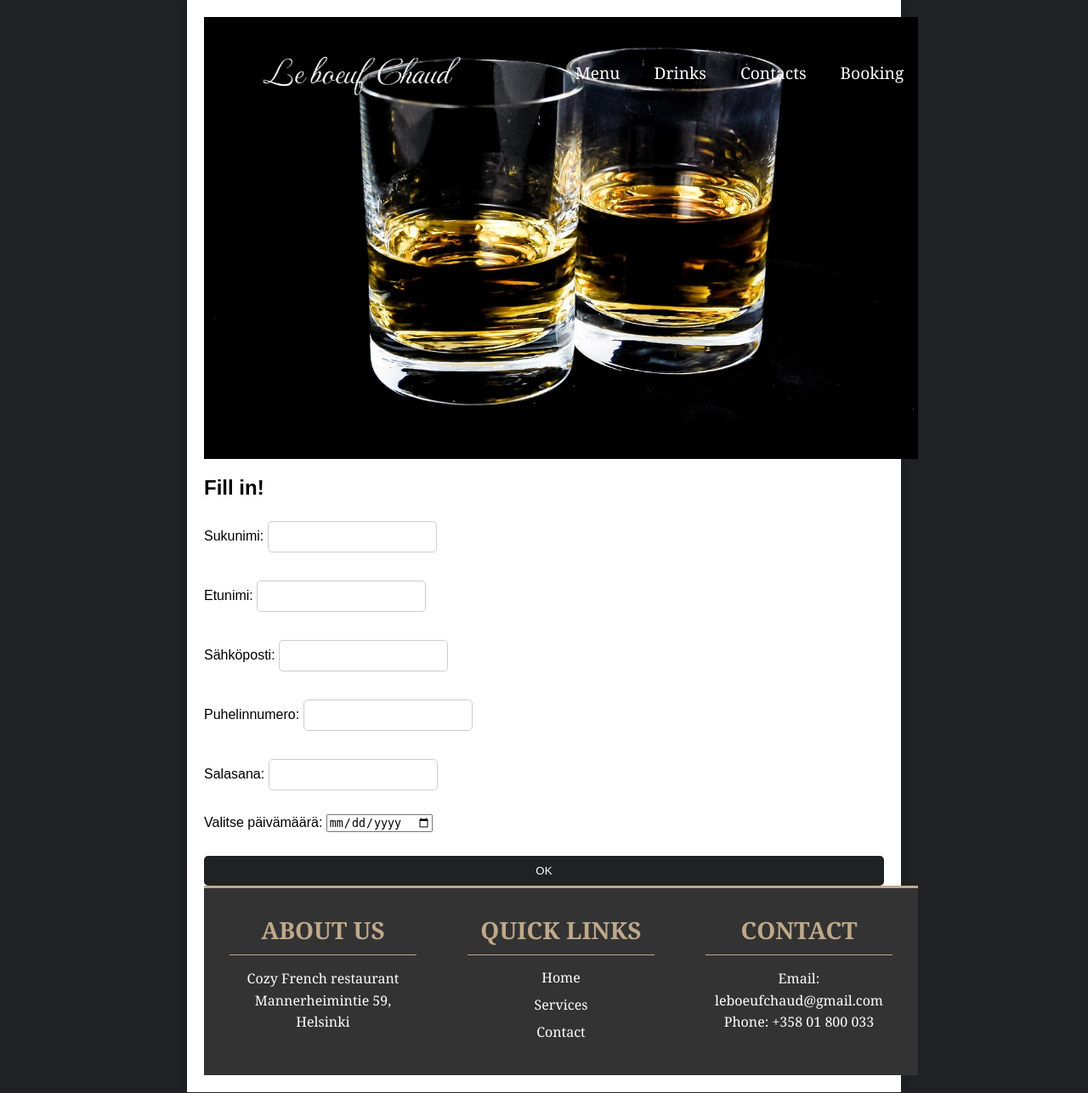
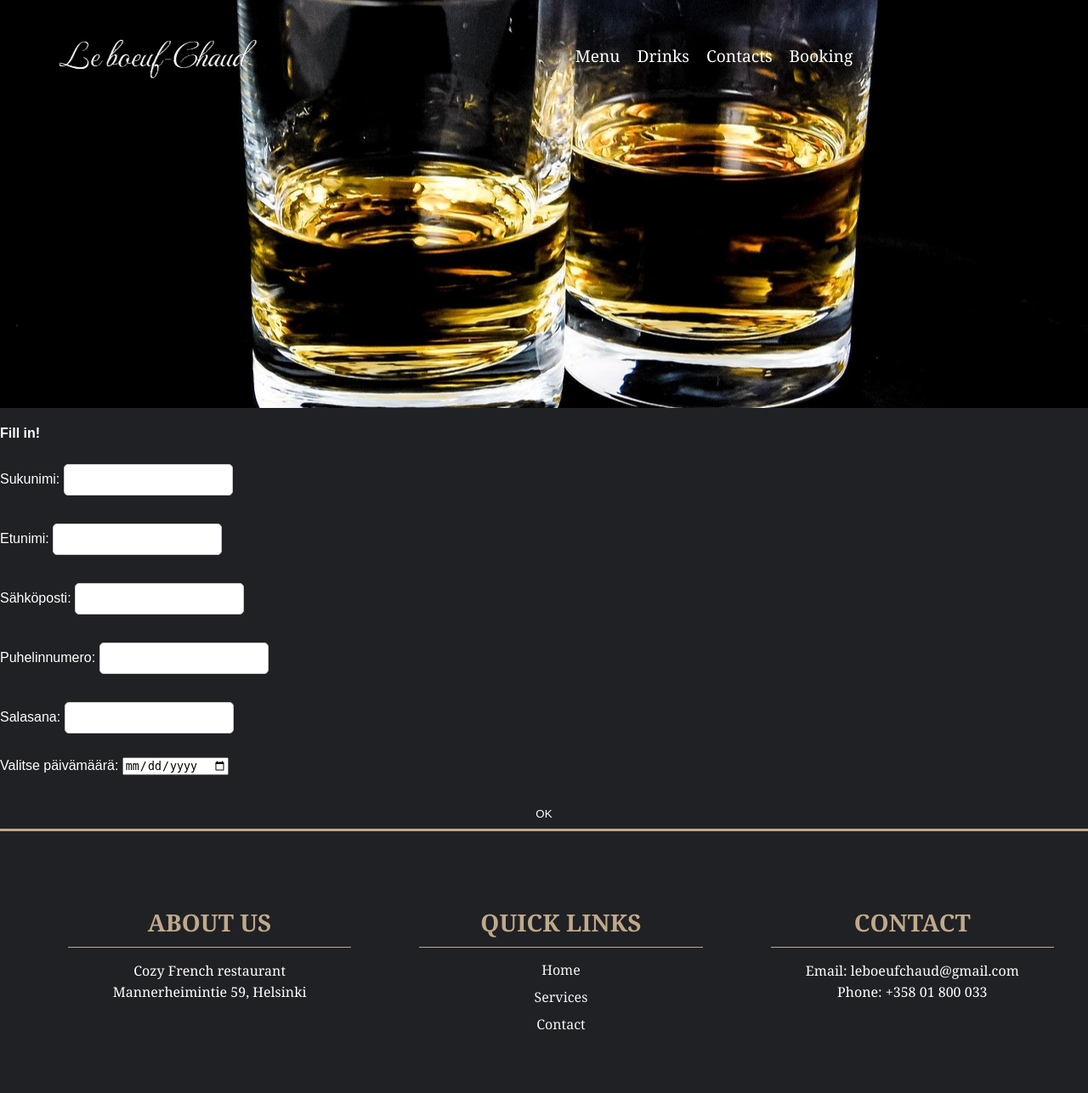
Before and after one commit to jomi112233/WebsiteProject, a PHP site: page /booking.php in a window 1280 px wide; the page is wider, and only the part inside the window is pictured. Shown: that part at 85% size. Run offline with PHP 8.4, Linux system fonts and the light colour scheme; data that the repository does not hold is empty.

Commit message:
booking korjauksia

```diff
--- a/booking.php
+++ b/booking.php
@@ -24,7 +24,7 @@
             </div>
         </header>
 
-        <h2>Fill in!</h2>
+        <h4>Fill in!</h4>
 <form action="booking.php" method="post">
     <label>Sukunimi: <input type="text" name="sukunimi" required></label><br>
     <label>Etunimi: <input type="text" name="etunimi" required></label><br>
@@ -36,90 +36,21 @@
 </form>
 <style>
 
-                .mobile-nav {
-                    overflow: hidden;
-                    background-color: #202124;
-                    position: relative;
-                }
-
-
-
-
-                .mobile-nav #linkit {
-                    display: none;
-                }
-
-                .mobile-nav a {
-                    color: white;
-                    padding: 14px 16px;
-                    text-decoration: none;
-                    font-size: 17px;
-                    display: block;
-                }
-
-                .mobile-nav a.burgeri {
-                    background: #202124;
-                    display: block;
-                    position: absolute;
-                    right: 0;
-                    top: 0;
-                }
-
-                .mobile-nav a:hover {
-                    color: #bfa98a;
-                    text-align: center;
-                }
-
-                .active {
-                    width: 30%;
-                    margin: 0;
-                    padding: 0;
-                }
-
-            .container {
-                max-width: 800px;
-                margin: 0 auto;
-                padding: 20px;
-                background-color: #fff;
-                box-shadow: 0 0 10px rgba(0, 0, 0, 0.1);
-            }
-
-            .hero {
-                background-color: #333;
-                color: #fff;
-                padding: 20px;
-                text-align: center;
-            }
-
-            .navigation {
-                display: flex;
-                justify-content: space-between;
-                align-items: center;
-            }
-
-            .navigation nav ul {
-                list-style: none;
-                padding: 0;
-                margin: 0;
-                display: flex;
-            }
-
-            .navigation nav ul li {
-                margin-left: 20px;
-            }
-
-            .navigation nav ul li a {
-                color: #fff;
-                text-decoration: none;
-            }
-
             form {
                 display: flex;
                 flex-direction: column;
+                color: white;
             }
 
             form label {
                 margin-bottom: 10px;
+            }
+
+            h4{
+                color: white;
+            }
+            p {
+                color: white;
             }
 
             form input[type="text"],
@@ -146,40 +77,6 @@
                 background-color: #555;
             }
 
-            footer {
-                background-color: #333;
-                color: #fff;
-                padding: 20px;
-                text-align: center;
-            }
-
-            .footer-container {
-                display: flex;
-                justify-content: space-between;
-            }
-
-            .footer-section {
-                flex: 1;
-                padding: 10px;
-            }
-
-            .footer-section h3 {
-                margin-top: 0;
-            }
-
-            .footer-section ul {
-                list-style: none;
-                padding: 0;
-            }
-
-            .footer-section ul li {
-                margin-bottom: 10px;
-            }
-
-            .footer-section ul li a {
-                color: #fff;
-                text-decoration: none;
-            }
         </style>
    <?php
 mysqli_report(MYSQLI_REPORT_ERROR | MYSQLI_REPORT_STRICT);
@@ -218,13 +115,13 @@ if ($_SERVER["REQUEST_METHOD"] == "POST") {
     }
     mysqli_stmt_execute($stmt);
     mysqli_stmt_close($stmt);
-    echo "Booking information saved successfully!";
+    echo "<p>Booking information saved successfully!</p>";
 }
 
 $tulos = mysqli_query($yhteys, "SELECT * FROM booking");
 
 while ($rivi = mysqli_fetch_object($tulos)) {
-    echo "Sukunimi=$rivi->sukunimi Etunimi=$rivi->etunimi Sähköposti=$rivi->sahkoposti Puhelinnumero=$rivi->puhnumero Päivämäärä=$rivi->pvm " .
+    echo "<p>Sukunimi=$rivi->sukunimi Etunimi=$rivi->etunimi Sähköposti=$rivi->sahkoposti Puhelinnumero=$rivi->puhnumero Päivämäärä=$rivi->pvm </p>" .
          "<a href='./poista.php?puhnumero=$rivi->puhnumero'>Poista</a> " .
          "<a href='./muokkaa.php?puhnumero=$rivi->puhnumero'>Muokkaa</a><br>";
 }
```
